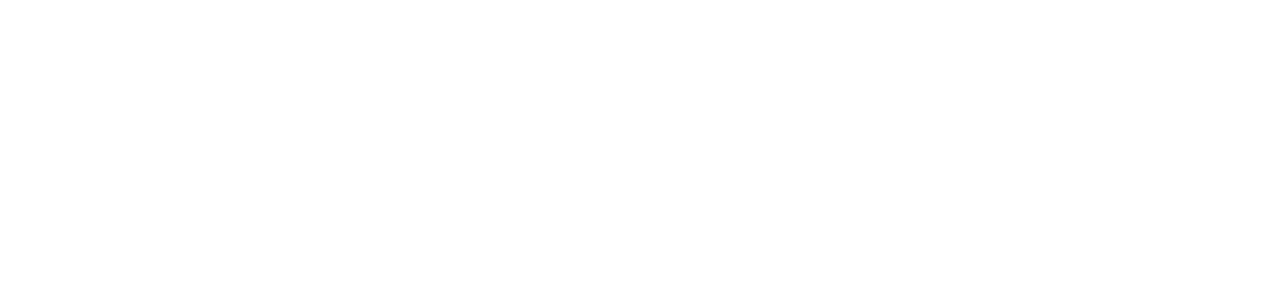
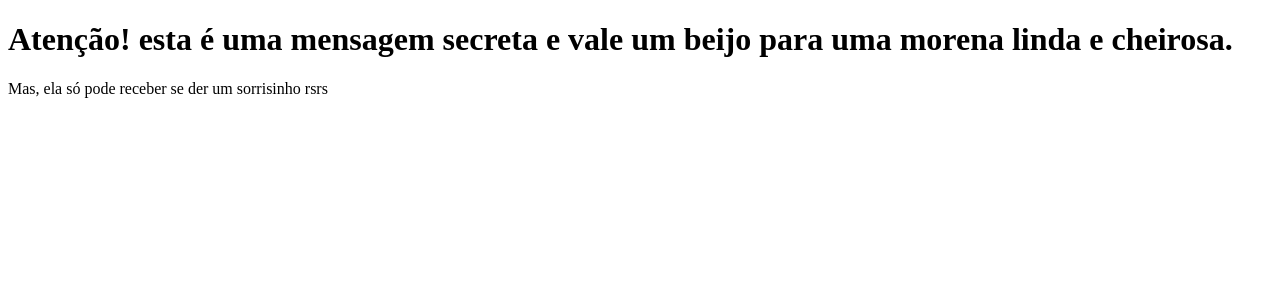
Before and after one commit to 7guilhermesouza/clone-tabnews, a Next.js app: page / in a window 1280 px wide. Shown: the top 300 px of the page. Built offline with nearby package versions, Linux system fonts and the light colour scheme.

Commit message:
Alteraçao da pagina indice para deploy

```diff
--- a/pages/index.js
+++ b/pages/index.js
@@ -1,9 +1,13 @@
 function Home() {
-  return;
-  <div>
-    <h1>Nayara, nosso primeiro site está online.</h1>;
-    <h3>Aaaaaaaah e eu não poderia deixar de dizer. Eu te amo!</h3>
-  </div>;
+  return (
+    <div>
+      <h1>
+        Atenção! esta é uma mensagem secreta e vale um beijo para uma morena
+        linda e cheirosa.
+      </h1>
+      <p>Mas, ela só pode receber se der um sorrisinho rsrs</p>
+    </div>
+  );
 }
 
 export default Home;
```
